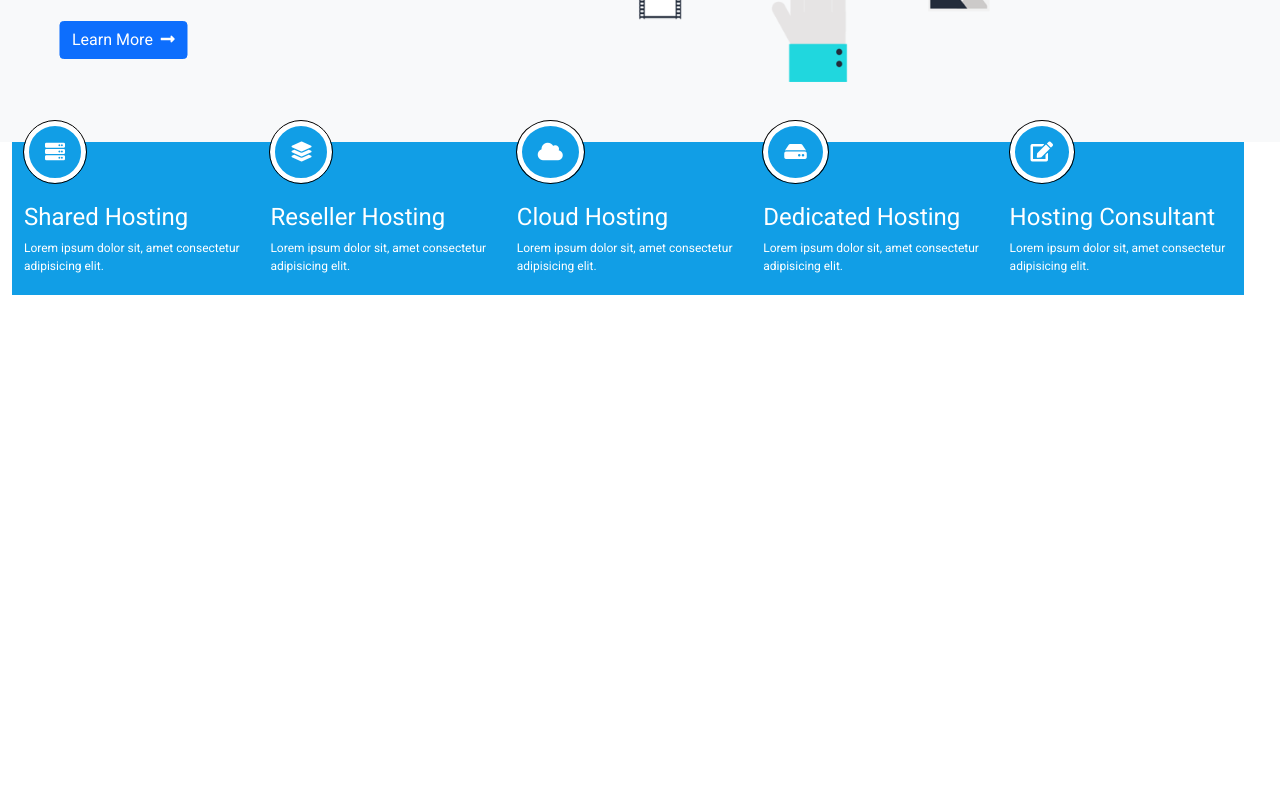
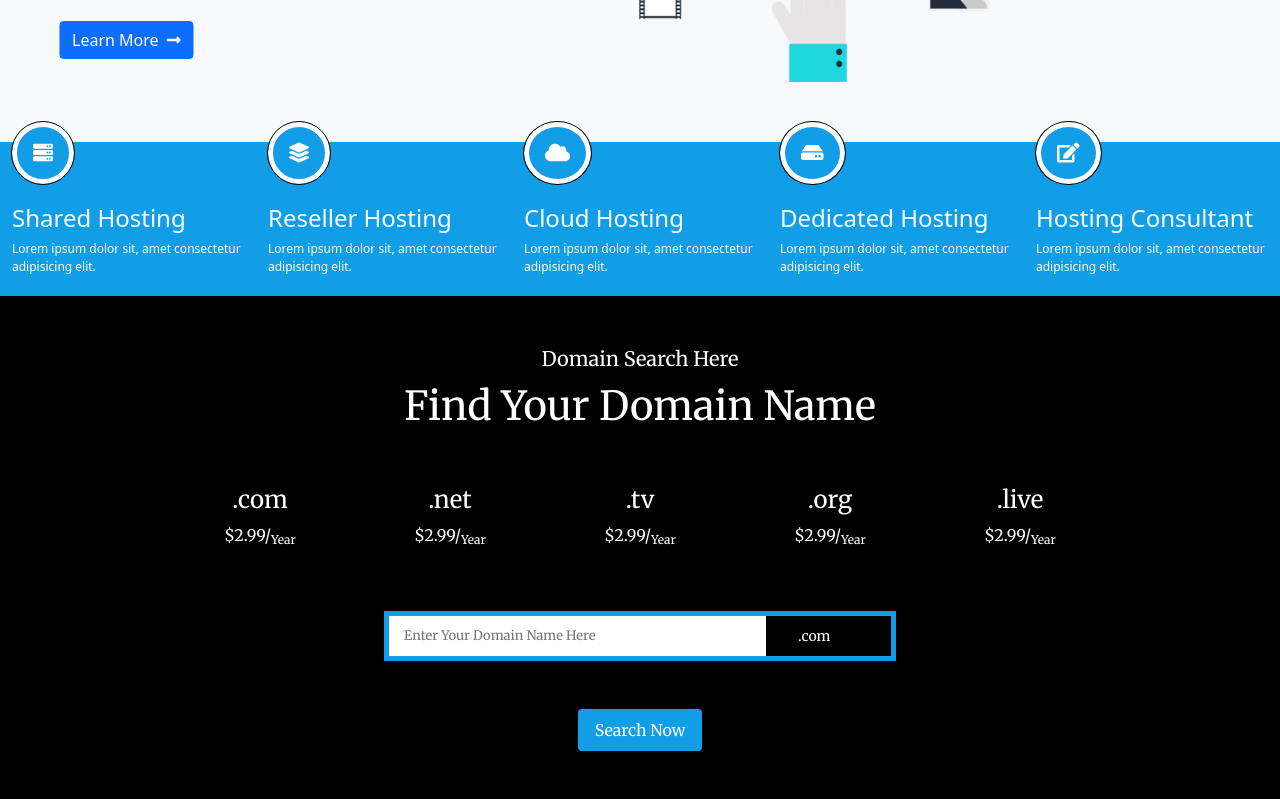
Before and after one commit to ihossen016/SSD-Cloud-Landingpage, a plain HTML site: page index.html in a window 1280 px wide. Shown: the part 400-1199 px from the top of the page. Before the commit the page ends 800 px from the top, so only its background shows below. Drawn offline with nearby package versions, Linux system fonts and the light colour scheme; a web font is replaced by a local one.

Commit message:
Search Section Created

```diff
--- a/index.html
+++ b/index.html
@@ -266,7 +266,9 @@
     <!-- Landing Section End -->
 
     <!-- Service Section Start -->
-    <div class="row container-fluid justify-content-center align-items-center">
+    <div
+      class="row m-0 p-0 container-fluid justify-content-center align-items-center"
+    >
       <div class="col pb-1 service">
         <i class="fas fa-server fs-5 service-icon p-3"></i>
         <h3 class="fs-4">Shared Hosting</h3>
@@ -305,6 +307,50 @@
     </div>
     <!-- Service Section End -->
 
+    <!-- Search Section Start -->
+    <section class="container-fluid py-5 search">
+      <div class="container text-center">
+        <small class="lead">Domain Search Here</small>
+        <h3 class="display-6 pt-2">Find Your Domain Name</h3>
+        <div class="row justify-content-center py-5">
+          <div class="col-md-2">
+            <h4>.com</h4>
+            <p>$2.99/<sub>Year</sub></p>
+          </div>
+          <div class="col-md-2">
+            <h4>.net</h4>
+            <p>$2.99/<sub>Year</sub></p>
+          </div>
+          <div class="col-md-2">
+            <h4>.tv</h4>
+            <p>$2.99/<sub>Year</sub></p>
+          </div>
+          <div class="col-md-2">
+            <h4>.org</h4>
+            <p>$2.99/<sub>Year</sub></p>
+          </div>
+          <div class="col-md-2">
+            <h4>.live</h4>
+            <p>$2.99/<sub>Year</sub></p>
+          </div>
+        </div>
+        <div class="container p-0 input-box">
+          <input type="text" placeholder="Enter Your Domain Name Here" />
+          <select
+            class="form-select form-select-sm"
+            aria-label=".form-select-sm example"
+          >
+            <option selected>.com</option>
+            <option value="1">.net</option>
+            <option value="2">.tv</option>
+            <option value="3">.org</option>
+          </select>
+        </div>
+        <a href="#" class="btn mt-5 py-2 px-3 fs-6 search-btn">Search Now</a>
+      </div>
+    </section>
+    <!-- Search Section End -->
+
     <!-- Bootstrap 5 JS Bundle -->
     <script
       src="https://cdn.jsdelivr.net/npm/bootstrap@5.0.2/dist/js/bootstrap.bundle.min.js"
--- a/style.css
+++ b/style.css
@@ -1,11 +1,11 @@
 /* #119ee6 */
 /* Google Font */
 @import url("https://fonts.googleapis.com/css2?family=Roboto:wght@300;400&family=Tai+Heritage+Pro&display=swap");
+@import url("https://fonts.googleapis.com/css2?family=Merriweather:ital,wght@0,400;0,700;1,900&display=swap");
 
 * {
   margin: 0;
   padding: 0;
-  font-family: "Roboto", sans-serif;
 }
 section {
   padding: 60px 0;
@@ -32,3 +32,33 @@ section {
 .service-details {
   font-size: 12px;
 }
+.search {
+  background: black;
+  color: white;
+  font-family: "Merriweather", sans-serif;
+}
+.input-box {
+  width: 40vw;
+  height: 50px;
+  display: flex;
+  justify-content: center;
+  border: 5px solid #119ee6;
+}
+.input-box input {
+  width: 75%;
+  padding-left: 15px;
+  font-size: 13px;
+  border: none;
+  outline: none;
+}
+.input-box select {
+  width: 25%;
+  text-align: center;
+  border: none;
+  background: black;
+  color: white;
+}
+.search-btn {
+  background: #119ee6;
+  color: white;
+}
```
